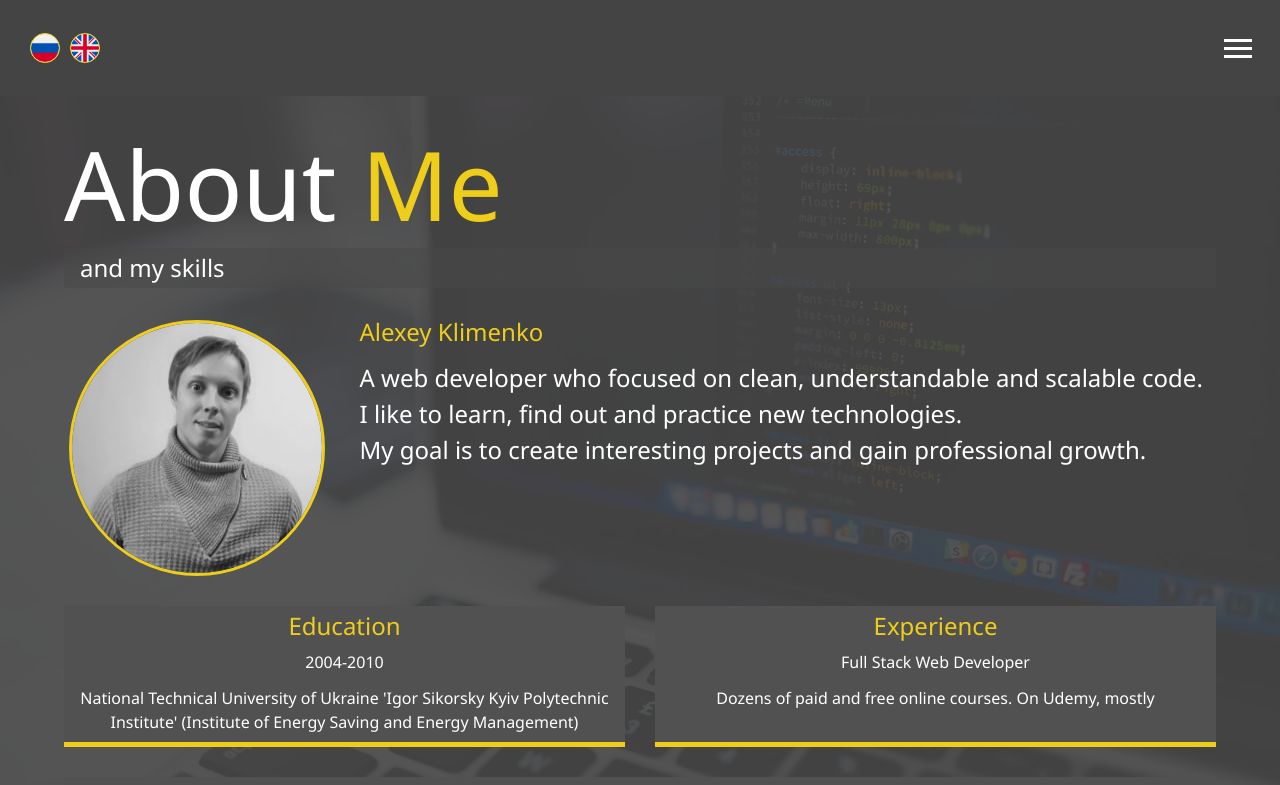
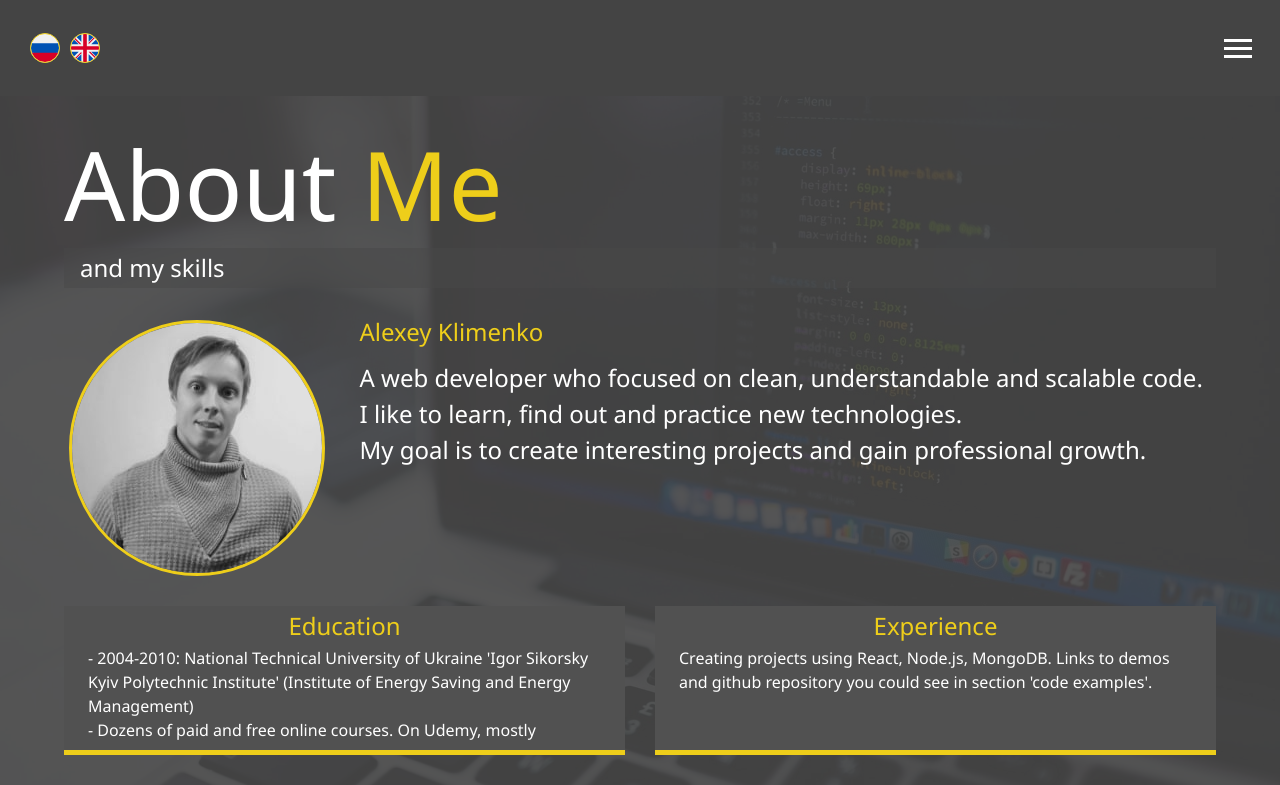
Before and after one commit to ZefirTheFear/portfolio, a React (Create React App) app: page /about in a window 1280 px wide. Shown: the top 785 px of the page. Built offline with nearby package versions, Linux system fonts and the light colour scheme; a web font is replaced by a local one.

Commit message:
small changes in About section

```diff
--- a/src/components/About/About.js
+++ b/src/components/About/About.js
@@ -43,20 +43,24 @@ const About = props => {
           <h3 className="about__subtitle">
             {props.language === "ru" ? "Образование" : "Education"}
           </h3>
-          <h6 className="about__education-title">2004-2010</h6>
           <div className="about__skills-description">
-            {props.language === "ru"
-              ? "Национальный технический университет Украины 'Киевский Политехнический Институт' (Институт энергосохранения и энергоменеджмента)"
-              : "National Technical University of Ukraine 'Igor Sikorsky Kyiv Polytechnic Institute' (Institute of Energy Saving and Energy Management)"}
+            <pre>
+              {props.language === "ru"
+                ? `- 2004-2010: Национальный технический университет Украины 'Киевский Политехнический Институт' (Институт энергосохранения и энергоменеджмента)
+- Десятки платных и бесплатных онлайн курсов. В основном, на Udemy.`
+                : `- 2004-2010: National Technical University of Ukraine 'Igor Sikorsky Kyiv Polytechnic Institute' (Institute of Energy Saving and Energy Management)
+- Dozens of paid and free online courses. On Udemy, mostly`}
+            </pre>
           </div>
         </div>
         <div className="about__experience">
           <h3 className="about__subtitle">{props.language === "ru" ? "Опыт" : "Experience"}</h3>
-          <h6 className="about__experience-title">Full Stack Web Developer</h6>
           <div className="about__experience-description">
-            {props.language === "ru"
-              ? "Десятки платных и бесплатных онлайн курсов. В основном, на Udemy."
-              : "Dozens of paid and free online courses. On Udemy, mostly"}
+            <pre>
+              {props.language === "ru"
+                ? `Создание проектов с использованием React, Node.js, MongoDB. Ссылки на демо и github-репозиторий можно посмотреть в разделе 'примеры кода'.`
+                : `Creating projects using React, Node.js, MongoDB. Links to demos and github repository you could see in section 'code examples'.`}
+            </pre>
           </div>
         </div>
         <div className="about__skills">
--- a/src/components/About/About.scss
+++ b/src/components/About/About.scss
@@ -104,15 +104,10 @@
 }
 
 .about__subtitle {
+  margin-bottom: 0.5rem;
   text-align: center;
   font-size: 1.5rem;
   color: $secondary-color;
-}
-
-.about__education-title,
-.about__experience-title {
-  text-align: center;
-  margin: 1rem 0;
 }
 
 .about__education-description,
@@ -120,6 +115,15 @@
 .about__skills-description {
   text-align: center;
   line-height: 1.5;
+}
+
+.about__skills-description,
+.about__experience-description {
+  pre {
+    padding: 0 16px;
+    white-space: pre-wrap;
+    text-align: left;
+  }
 }
 
 .about__logos {
```
